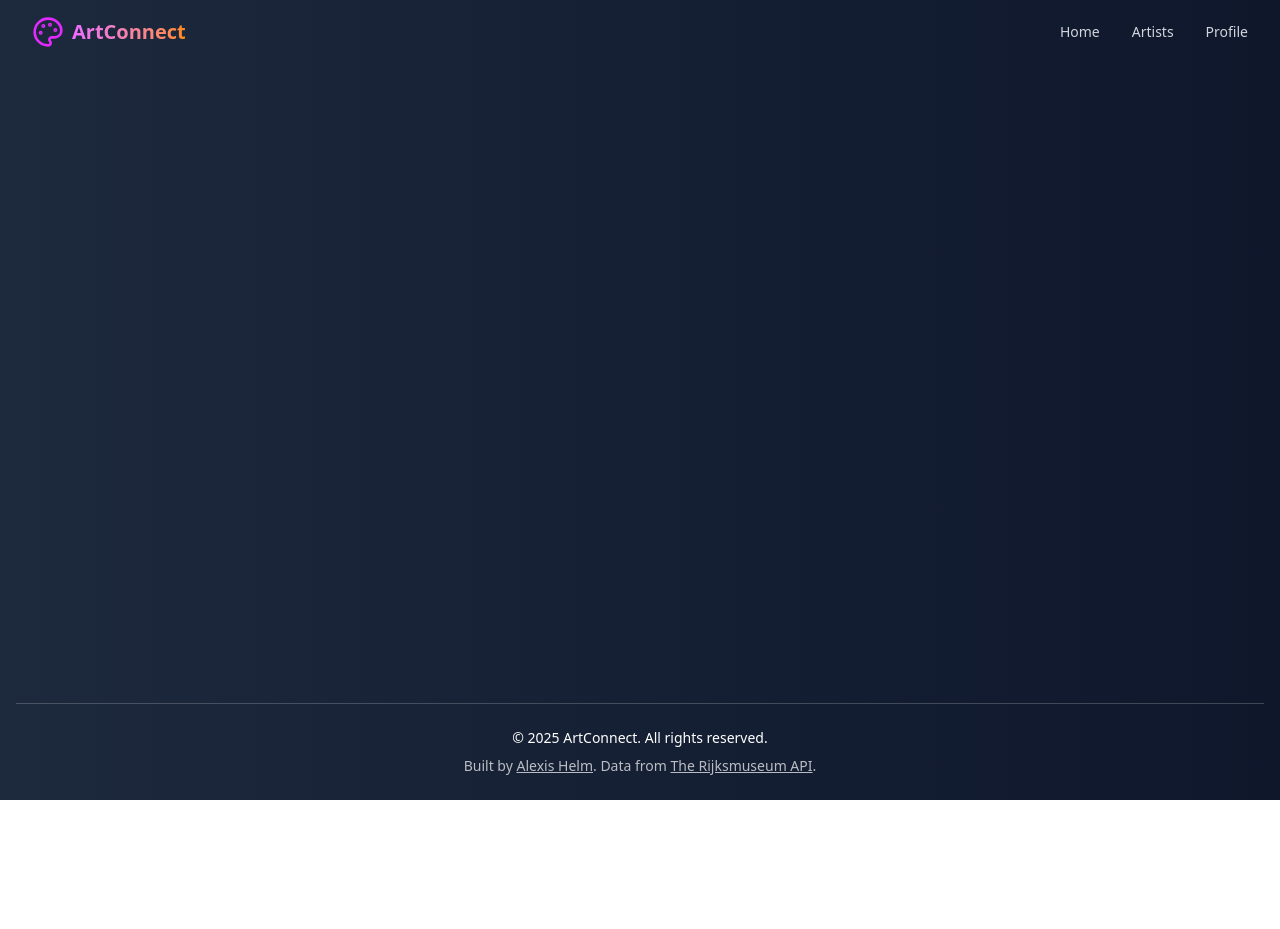
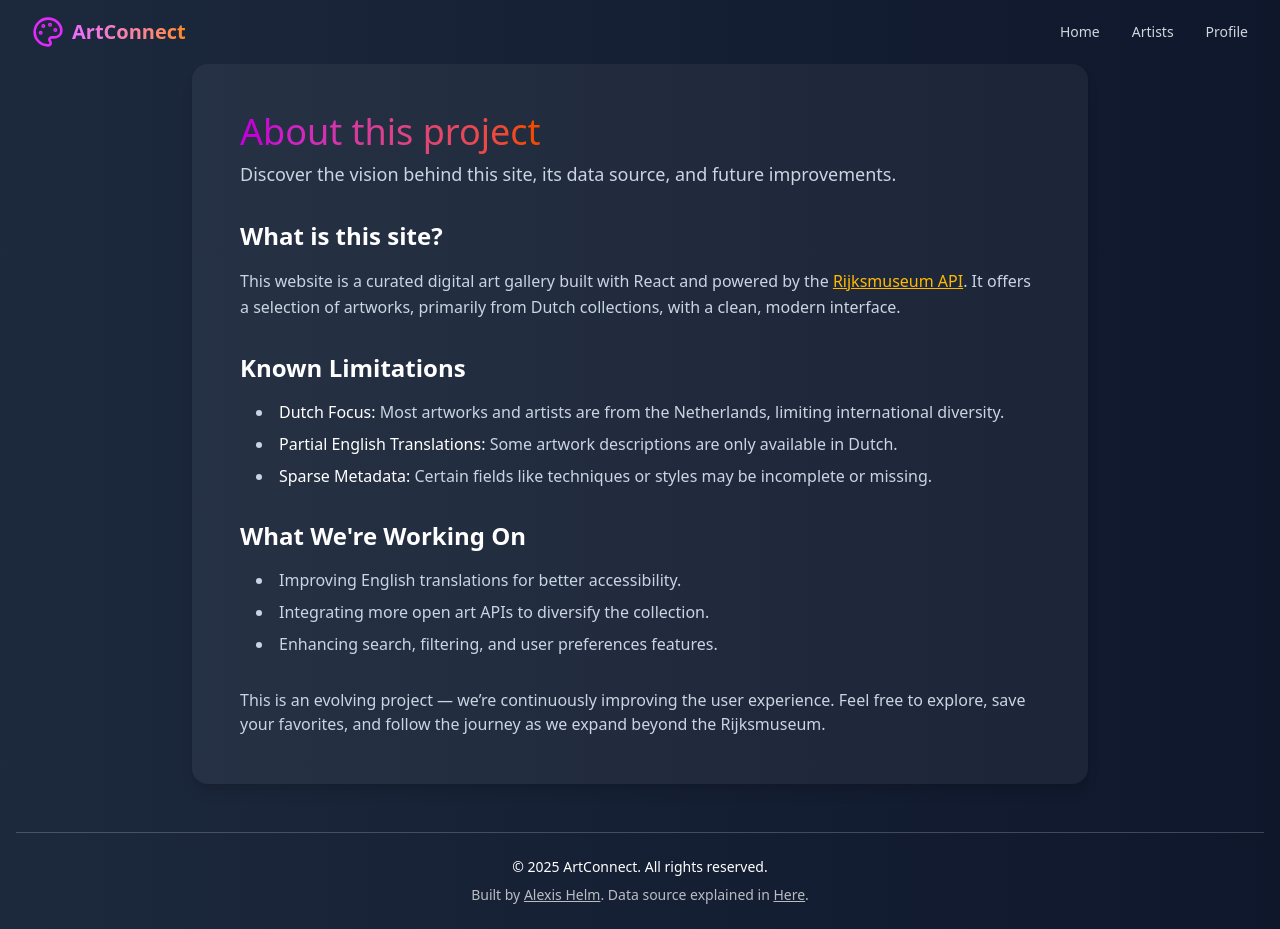
Before and after one commit to Lydoww/ArtConnect-Explore-the-World-Through-Artists, a React (Vite) app: page /about in a window 1280 px wide. Before the commit the page ends 800 px from the top, so only its background shows below. Built offline with nearby package versions, Linux system fonts and the light colour scheme; no server answers.

Commit message:
added an About page in the footer

```diff
--- a/src/App.jsx
+++ b/src/App.jsx
@@ -7,6 +7,7 @@ import { QueryClient, QueryClientProvider } from "@tanstack/react-query";
 import Artwork from "./pages/Artwork";
 import Profil from "./pages/Profil";
 import { Toaster } from "sonner";
+import AboutPage from "./pages/About";
 
 const queryClient = new QueryClient();
 
@@ -23,6 +24,8 @@ const App = () => {
             <Route path="/" element={<LandingPage />} />
             <Route path="/hub" element={<MainHub />} />
             <Route path="/profil" element={<Profil />} />
+            <Route path="/about" element={<AboutPage />} />
+
             <Route path="/art/:id" element={<Artwork />} />
           </Routes>
         </main>
--- a/src/components/layout/Footer.jsx
+++ b/src/components/layout/Footer.jsx
@@ -1,3 +1,5 @@
+import { Link } from "react-router-dom";
+
 const Footer = () => {
   return (
     <footer className="text-sm text-white mt-12 py-6 border-t border-white/20 flex flex-col justify-between text-center">
@@ -14,15 +16,10 @@ const Footer = () => {
         >
           Alexis Helm
         </a>
-        . Data from{" "}
-        <a
-          href="https://www.rijksmuseum.nl/en"
-          target="_blank"
-          rel="noopener noreferrer"
-          className="underline hover:text-fuchsia-400"
-        >
-          The Rijksmuseum API
-        </a>
+        . Data source explained in{" "}
+        <Link to="/about" className="underline hover:text-fuchsia-400">
+          Here
+        </Link>
         .
       </p>
     </footer>
--- /dev/null
+++ b/src/pages/About.jsx
@@ -0,0 +1,82 @@
+import React from "react";
+
+const AboutPage = () => {
+  return (
+    <div className="max-w-4xl mx-auto p-8 md:p-12 bg-white/5 text-white rounded-2xl shadow-lg space-y-8">
+      <header className="space-y-2">
+        <h1 className="text-4xl">
+          <span className="bg-gradient-to-r from-fuchsia-600 to-orange-600 bg-clip-text text-transparent">
+            About this project
+          </span>
+        </h1>
+        <p className="text-slate-300 text-lg">
+          Discover the vision behind this site, its data source, and future
+          improvements.
+        </p>
+      </header>
+
+      <section className="space-y-4">
+        <h2 className="text-2xl font-semibold text-white">
+          What is this site?
+        </h2>
+        <p className="text-slate-300 leading-relaxed">
+          This website is a curated digital art gallery built with React and
+          powered by the{" "}
+          <a
+            href="https://www.rijksmuseum.nl/en/api"
+            target="_blank"
+            rel="noopener noreferrer"
+            className="text-amber-400 underline hover:text-amber-300 transition"
+          >
+            Rijksmuseum API
+          </a>
+          . It offers a selection of artworks, primarily from Dutch collections,
+          with a clean, modern interface.
+        </p>
+      </section>
+
+      <section className="space-y-4">
+        <h2 className="text-2xl font-semibold text-white">Known Limitations</h2>
+        <ul className="list-disc list-inside text-slate-300 space-y-2 pl-4">
+          <li>
+            <span className="font-medium text-white">Dutch Focus:</span> Most
+            artworks and artists are from the Netherlands, limiting
+            international diversity.
+          </li>
+          <li>
+            <span className="font-medium text-white">
+              Partial English Translations:
+            </span>{" "}
+            Some artwork descriptions are only available in Dutch.
+          </li>
+          <li>
+            <span className="font-medium text-white">Sparse Metadata:</span>{" "}
+            Certain fields like techniques or styles may be incomplete or
+            missing.
+          </li>
+        </ul>
+      </section>
+
+      <section className="space-y-4">
+        <h2 className="text-2xl font-semibold text-white">
+          What We're Working On
+        </h2>
+        <ul className="list-disc list-inside text-slate-300 space-y-2 pl-4">
+          <li>Improving English translations for better accessibility.</li>
+          <li>Integrating more open art APIs to diversify the collection.</li>
+          <li>Enhancing search, filtering, and user preferences features.</li>
+        </ul>
+      </section>
+
+      <section>
+        <p className="text-slate-300">
+          This is an evolving project — we’re continuously improving the user
+          experience. Feel free to explore, save your favorites, and follow the
+          journey as we expand beyond the Rijksmuseum.
+        </p>
+      </section>
+    </div>
+  );
+};
+
+export default AboutPage;
```
